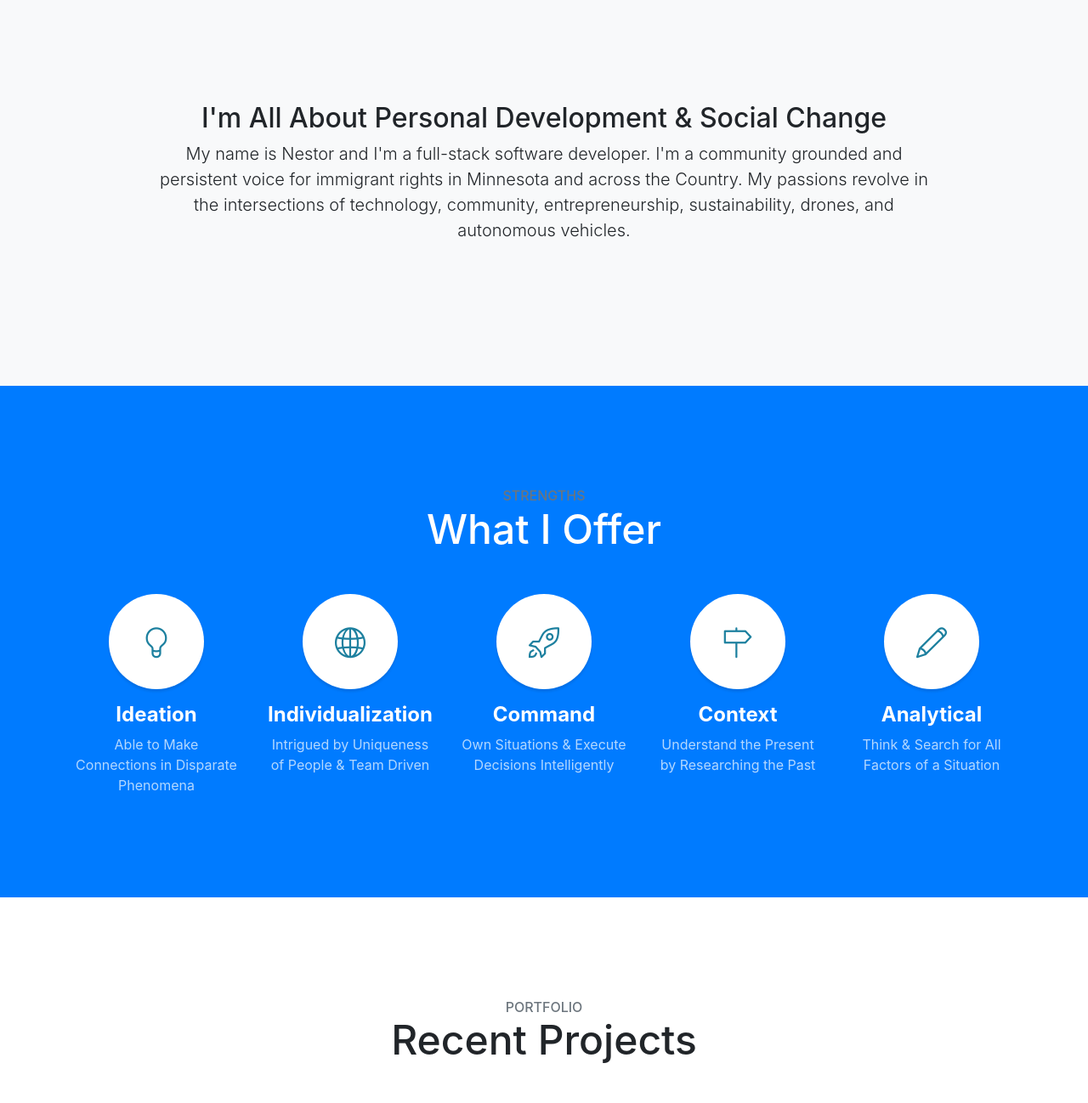
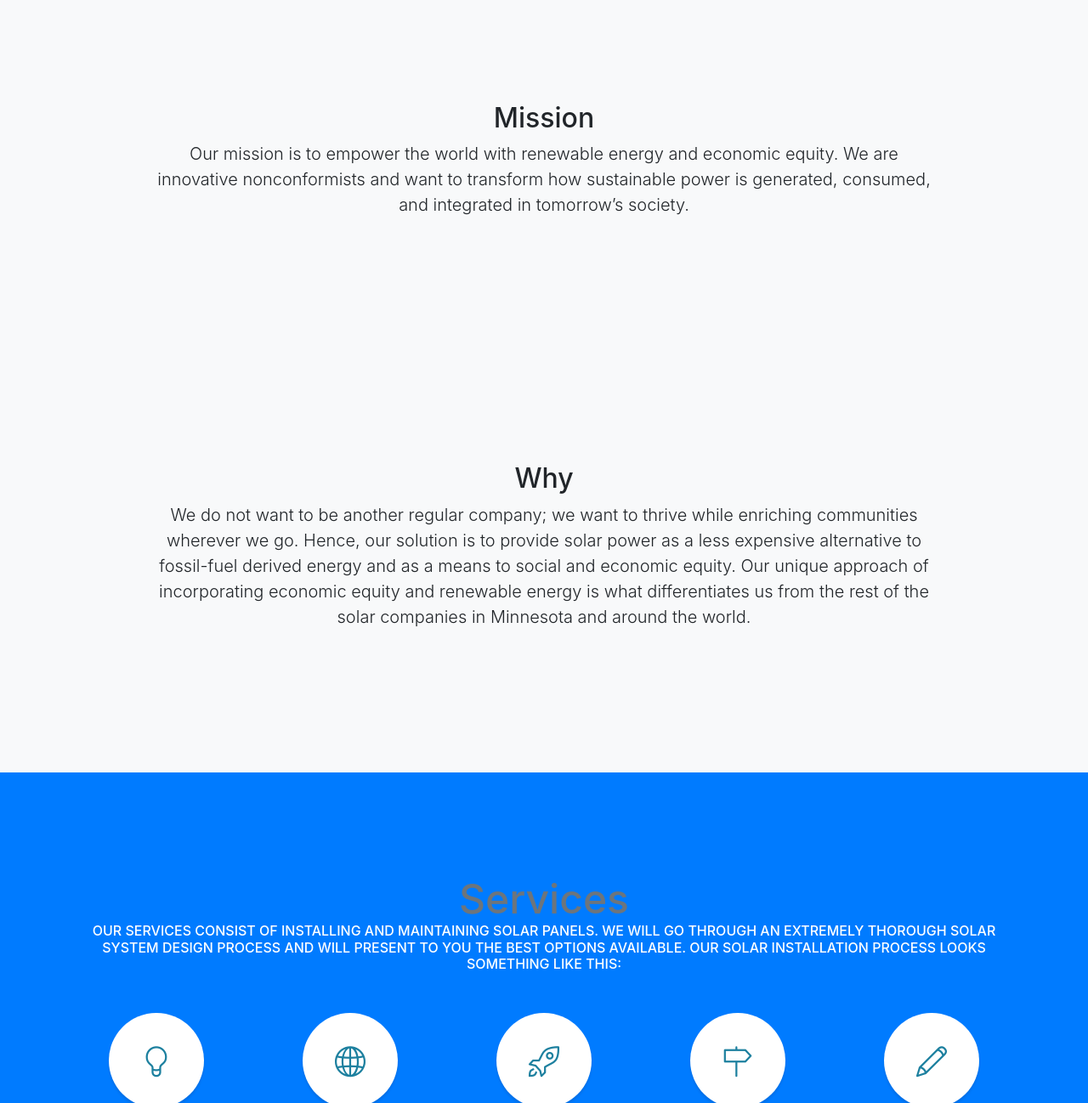
Before and after one commit to PresidenteGomez/litty, a website with bundled scripts: page index.html in a window 1280 px wide. Shown: the part 800-2098 px from the top of the page at 85% size. Built offline with nearby package versions, Linux system fonts and the light colour scheme.

Commit message:
added new sections

```diff
--- a/css/stylish-portfolio.min.css
+++ b/css/stylish-portfolio.css
@@ -110,7 +110,7 @@ h6 {
     height: auto;
     padding-top: 8rem;
     padding-bottom: 8rem;
-    background: linear-gradient(90deg, rgba(0, 0, 0, 0.1) 0, rgba(46, 9, 9, 0.1) 100%), url(../img/red-panels.png);
+    background: linear-gradient(90deg, rgba(0, 0, 0, 0.1) 0, rgba(46, 9, 9, 0.1) 100%), url(https://images.unsplash.com/photo-1508514177221-188b1cf16e9d?ixlib=rb-0.3.5&ixid=eyJhcHBfaWQiOjEyMDd9&s=490f35d48ba74366f1f6b5d046621920&auto=format&fit=crop&w=1352&q=80);
     background-position: center center;
     background-repeat: no-repeat;
     background-size: cover
--- a/index.html
+++ b/index.html
@@ -8,7 +8,7 @@
   <meta name="description" content="">
   <meta name="author" content="">
 
-  <title>I'm Nestor</title>
+  <title>Litty Solar</title>
 
   <!-- Bootstrap Core CSS -->
   <link href="vendor/bootstrap/css/bootstrap.min.css" rel="stylesheet">
@@ -20,7 +20,7 @@
   <link href="vendor/simple-line-icons/css/simple-line-icons.css" rel="stylesheet">
 
   <!-- Custom CSS -->
-  <link href="css/stylish-portfolio.min.css" rel="stylesheet">
+  <link href="css/stylish-portfolio.css" rel="stylesheet">
 
 </head>
 
@@ -32,16 +32,19 @@
   <nav id="sidebar-wrapper">
     <ul class="sidebar-nav">
       <li class="sidebar-brand">
-        <a class="js-scroll-trigger" href="#page-top">I'm Nestor</a>
+        <a class="js-scroll-trigger" href="#page-top">Litty Solar</a>
       </li>
       <li class="sidebar-nav-item">
         <a class="js-scroll-trigger" href="#page-top">Home</a>
       </li>
       <li class="sidebar-nav-item">
-        <a class="js-scroll-trigger" href="#about">About</a>
+        <a class="js-scroll-trigger" href="#mission">Mission</a>
       </li>
       <li class="sidebar-nav-item">
-        <a class="js-scroll-trigger" href="#services">Strengths</a>
+        <a class="js-scroll-trigger" href="#why">Why</a>
+      </li>
+      <li class="sidebar-nav-item">
+        <a class="js-scroll-trigger" href="#services">Services</a>
       </li>
       <li class="sidebar-nav-item">
         <a class="js-scroll-trigger" href="#portfolio">Portfolio</a>
@@ -55,7 +58,7 @@
   <!-- Header -->
   <header class="masthead d-flex">
     <div class="container text-center my-auto">
-      <h1 id="standout" class="mb-1">I'm Nestor.</h1>
+      <h1 id="standout" class="mb-1">Empowering Communities Forward</h1>
       <!-- <h3 class="mb-5">
         <em id="standout-2">Welcome.</em>
       </h3> -->
@@ -66,15 +69,14 @@
     <div class="overlay"></div>
   </header>
 
-  <!-- About -->
-  <section class="content-section bg-light" id="about">
+  <!-- Mission -->
+  <section class="content-section bg-light" id="mission">
     <div class="container text-center">
       <div class="row">
         <div class="col-lg-10 mx-auto">
-          <h2>I'm All About Personal Development & Social Change </h2>
-          <p class="lead mb-5">My name is Nestor and I'm a full-stack software developer. I'm a community grounded and persistent voice for immigrant
-            rights in Minnesota and across the Country. My passions revolve in the intersections of technology, community,
-            entrepreneurship, sustainability, drones, and autonomous vehicles.
+          <h2>Mission</h2>
+          <p class="lead mb-5">Our mission is to empower the world with renewable energy and economic equity. We are innovative nonconformists and want
+          to transform how sustainable power is generated, consumed, and integrated in tomorrow’s society.
           </p>
           <!-- <a class="btn btn-dark btn-xl js-scroll-trigger" href="#services">
             <i class="icon-arrow-down-circle"></i>
@@ -84,12 +86,33 @@
     </div>
   </section>
 
-  <!-- Strengths -->
+  <!-- Why -->
+  <section class="content-section bg-light" id="about">
+    <div class="container text-center">
+      <div class="row">
+        <div class="col-lg-10 mx-auto">
+          <h2>Why</h2>
+          <p class="lead mb-5">We do not want to be another regular company; we want to thrive while enriching communities wherever we go. Hence, our solution
+          is to provide solar power as a less expensive alternative to fossil-fuel derived energy and as a means to social and economic
+          equity. Our unique approach of incorporating economic equity and renewable energy is what differentiates us from the rest
+          of the solar companies in Minnesota and around the world.
+          </p>
+          <!-- <a class="btn btn-dark btn-xl js-scroll-trigger" href="#services">
+            <i class="icon-arrow-down-circle"></i>
+          </a> -->
+        </div>
+      </div>
+    </div>
+  </section>
+
+  <!-- Services -->
   <section class="content-section bg-primary text-white text-center" id="services">
     <div class="container">
       <div class="content-section-heading">
-        <h3 class="text-secondary mb-0">Strengths</h3>
-        <h2 class="mb-5">What I Offer</h2>
+        <h2 class="text-secondary mb-0">Services</h2>
+        <h3 class="mb-5">Our services consist of installing and maintaining solar panels. We will go through an extremely thorough solar system design process and will present to you the best options available.
+
+Our solar installation process looks something like this:</h3>
       </div>
       <div class="row">
         <div class="col">
```
Also changed, not shown: 2 other files.
